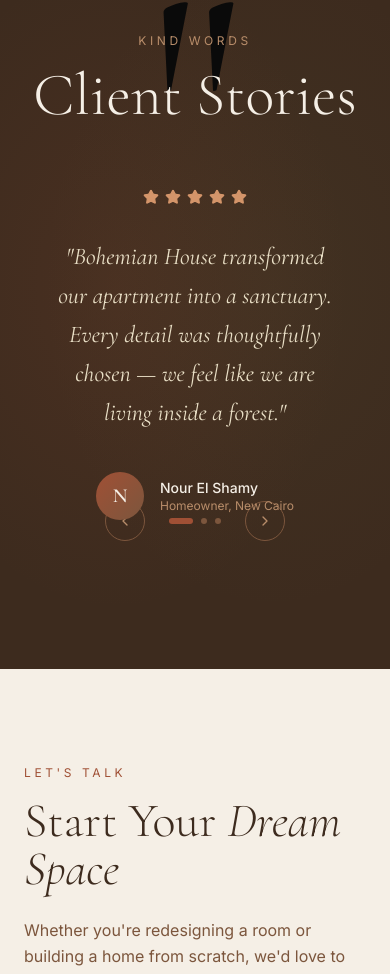
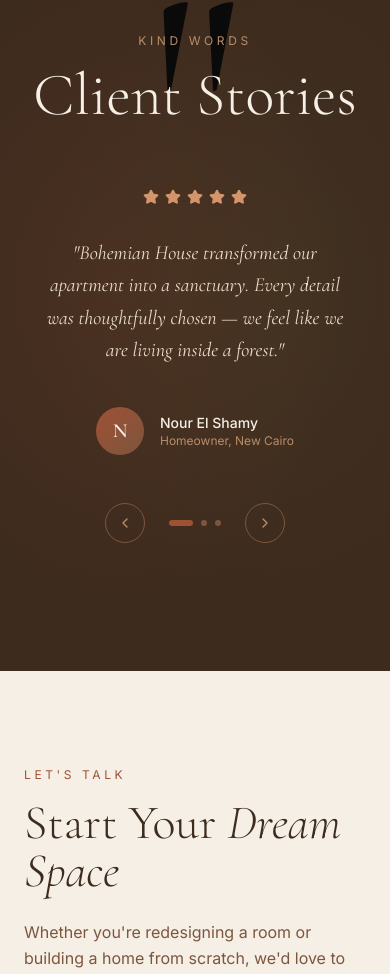
Before and after one commit to s7so/bohemian-house, a React (Vite) app: page / in a window 390 px wide. Shown: the part 6824-7798 px from the top of the page. Built offline with nearby package versions, Linux system fonts and the light colour scheme; no server answers; a web font is replaced by a local one.

Commit message:
File changes

```diff
--- a/src/components/TestimonialsSection.jsx
+++ b/src/components/TestimonialsSection.jsx
@@ -55,7 +55,7 @@ export default function TestimonialsSection() {
         </div>
 
         {/* Testimonial slider */}
-        <div className="relative min-h-[280px] flex items-center">
+        <div className="relative overflow-hidden">
           <AnimatePresence mode="wait" custom={direction}>
             <motion.div key={current}
               custom={direction}
@@ -64,7 +64,7 @@ export default function TestimonialsSection() {
               animate="center"
               exit="exit"
               transition={{ duration: 0.6, ease: [0.16, 1, 0.3, 1] }}
-              className="absolute inset-0 flex flex-col items-center text-center px-8">
+              className="flex flex-col items-center text-center px-4 md:px-8 pb-4">
 
               {/* Stars */}
               <div className="flex gap-1.5 mb-8">
@@ -76,7 +76,7 @@ export default function TestimonialsSection() {
               </div>
 
               {/* Quote */}
-              <p className="font-cormorant text-2xl md:text-3xl text-[#E9DFC6] leading-relaxed italic mb-10">
+              <p className="font-cormorant text-xl md:text-3xl text-[#E9DFC6] leading-relaxed italic mb-10">
                 "{displayed[current]?.quote}"
               </p>
 
```
